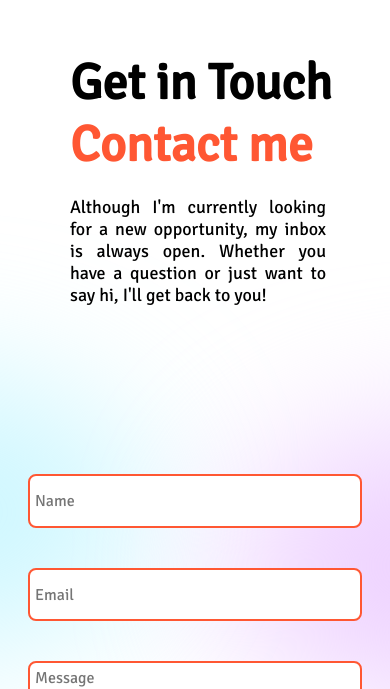
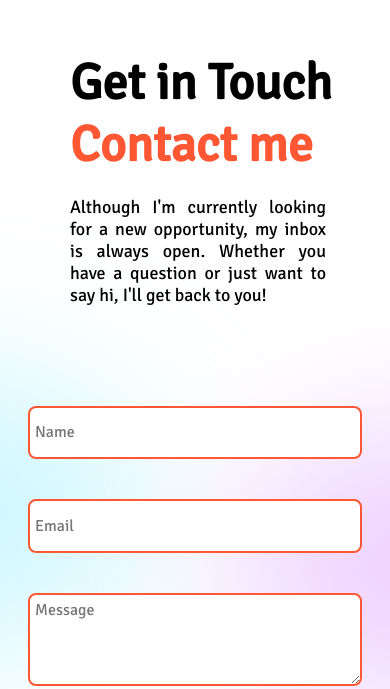
Before and after one commit to darksitecoder/sumitpal, a React (Create React App) app: page / in a window 390 px wide. Shown: the part 5780-6469 px from the top of the page. Built offline with nearby package versions, Linux system fonts and the light colour scheme.

Commit message:
Update Contact.css

```diff
--- a/src/components/Contact/Contact.css
+++ b/src/components/Contact/Contact.css
@@ -63,7 +63,8 @@ textarea{
         padding: 0;
         flex-direction: column;
         gap: 5rem;
-        height: 50rem;
+        height: 40rem;
+        margin-bottom: 15rem !important;
     }
     .c-right .user{
         width: 16rem;
```
